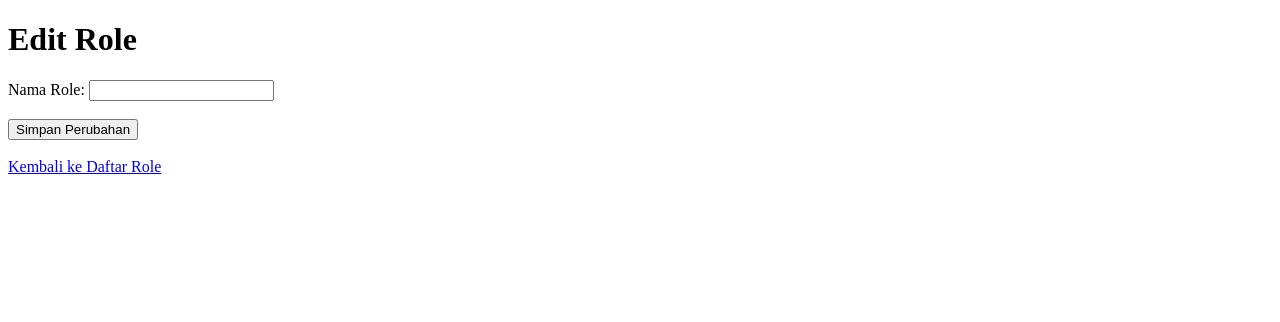
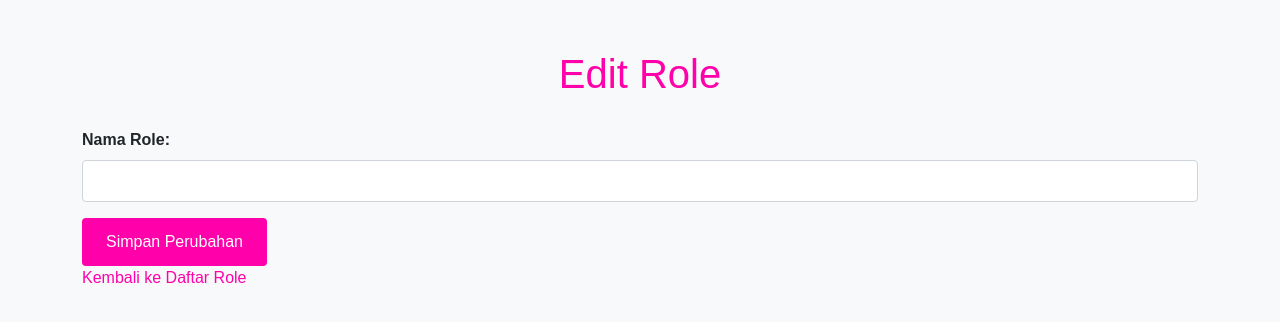
Before and after one commit to ArifbillahKamil/RBAC-Project, a Flask app: template templates/edit_role.html in a window 1280 px wide. Shown: the top 322 px of the page. Run offline with Flask 3, Linux system fonts and the light colour scheme; the template is opened without the code that fills it, so the values that code supplies are empty.

Commit message:
perubahan edit role

```diff
--- a/templates/edit_role.html
+++ b/templates/edit_role.html
@@ -1,26 +1,85 @@
 <!DOCTYPE html>
 <html lang="en">
 <head>
-    <meta charset="UTF-8" />
+    <meta charset="UTF-8">
+    <meta name="viewport" content="width=device-width, initial-scale=1.0">
     <title>Edit Role</title>
+    <link href="https://cdn.jsdelivr.net/npm/bootstrap@5.3.0/dist/css/bootstrap.min.css" rel="stylesheet">
+    <style>
+        /* Warna tema utama */
+        :root {
+            --primary-color: #ff00aa;
+        }
+
+        body {
+            font-family: Arial, sans-serif;
+            background-color: #f8f9fa;
+        }
+
+        .container {
+            margin-top: 50px;
+        }
+
+        h1 {
+            color: var(--primary-color);
+            text-align: center;
+            margin-bottom: 30px;
+        }
+
+        label {
+            font-weight: bold;
+            margin-bottom: 0.5rem;
+            display: block;
+        }
+
+        input[type="text"] {
+            width: 100%;
+            padding: 0.5rem;
+            margin-bottom: 1rem;
+            border: 1px solid #ced4da;
+            border-radius: 0.25rem;
+        }
+
+        button[type="submit"] {
+            background-color: var(--primary-color);
+            color: white;
+            padding: 0.75rem 1.5rem;
+            border: none;
+            border-radius: 0.25rem;
+            cursor: pointer;
+            transition: background-color 0.3s ease;
+        }
+
+        button[type="submit"]:hover {
+            background-color: #cc0088;
+        }
+
+        a {
+            color: var(--primary-color);
+            text-decoration: none;
+        }
+
+        a:hover {
+            text-decoration: underline;
+        }
+    </style>
 </head>
 <body>
+    <div class="container">
         <h1>Edit Role</h1>
 
         <form method="POST">
-      <label for="name">Nama Role:</label>
-      <input
-        type="text"
-        id="name"
-        name="name"
-        value="{{ role.name }}"
-        required
-      />
-      <br /><br />
-      <button type="submit">Simpan Perubahan</button>
+            <div class="mb-3">
+                <label for="name" class="form-label">Nama Role:</label>
+                <input type="text" class="form-control" id="name" name="name" value="{{ role.name }}" required>
+            </div>
+
+            <button type="submit" class="btn btn-primary">Simpan Perubahan</button>
         </form>
 
-    <br />
         <a href="{{ url_for('main.manage_roles') }}">Kembali ke Daftar Role</a>
+    </div>
+
+    <script src="https://cdn.jsdelivr.net/npm/bootstrap@5.3.0/dist/js/bootstrap.bundle.min.js"></script>
 </body>
 </html>
```
Lines whose indentation alone changed are shown as unchanged.
